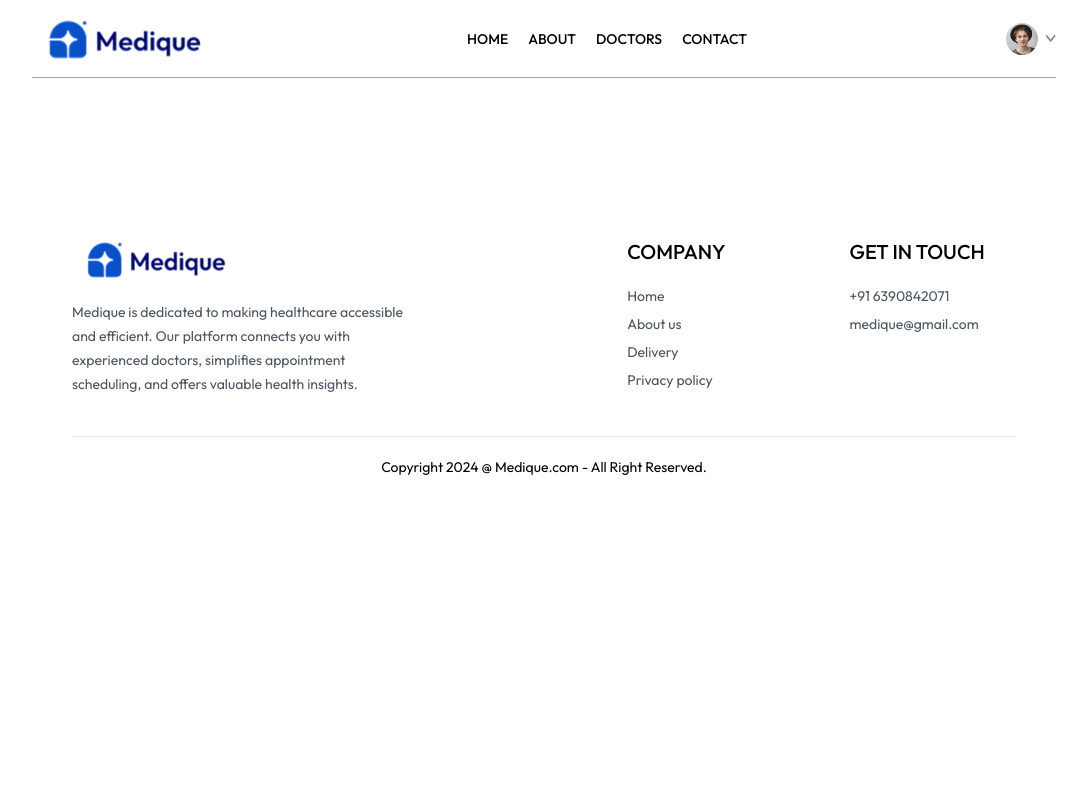
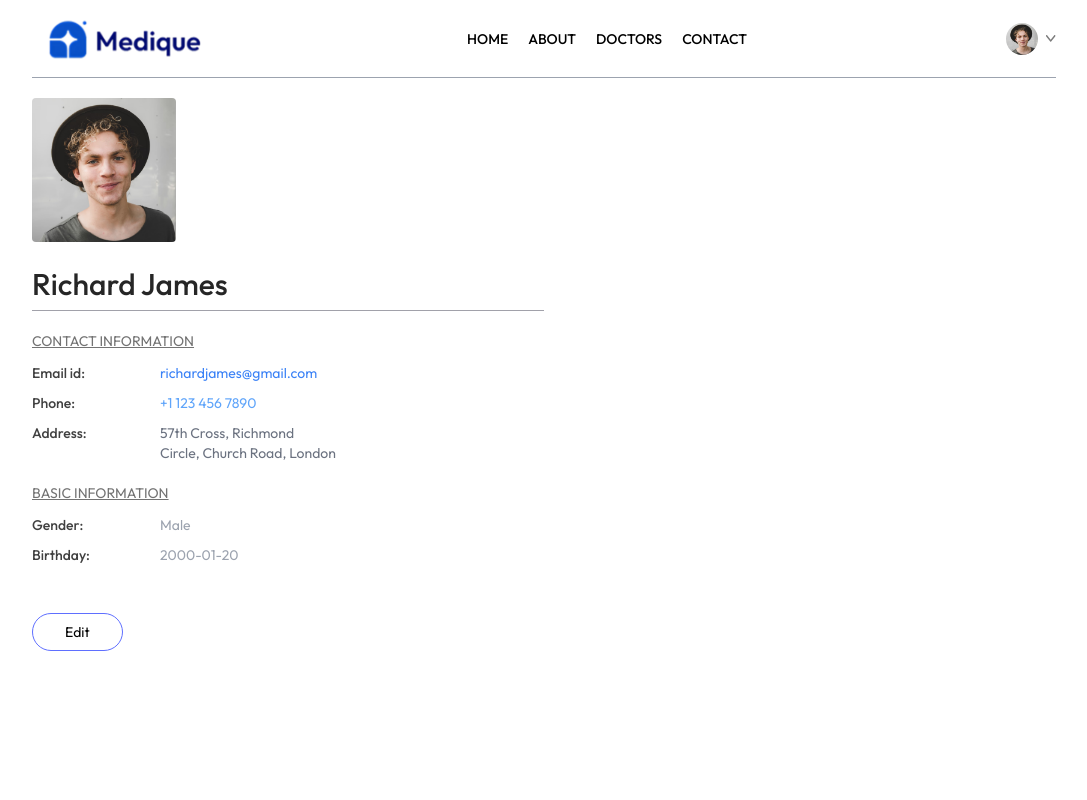
Before and after one commit to xtanislost/Medique---Hospital-Appointment-Management-and-Healthcare-Assistance, a React (Vite) app: page /my-profile in a window 1280 px wide. Shown: the top 800 px of the page, without its empty margins (96-1183 px from the left). Built offline with nearby package versions, Linux system fonts and the light colour scheme.

Commit message:
frontend complete

```diff
--- a/src/components/Navbar.jsx
+++ b/src/components/Navbar.jsx
@@ -54,10 +54,24 @@
                 : <button onClick={()=>navigate('/login')} className='bg-primary text-white px-8 py-3 rounded-full font-light hidden md:block'>Create Account</button>
 
             }
+            <img onClick={() => setShowMenu(true)} className='w-6 md:hidden' src={assets.menu_icon} alt="" />
 
-        </div>
-    </div>
-  )
+{/* ---- Mobile Menu ---- */}
+<div className={`md:hidden right-0 top-0 bottom-0 z-20 overflow-hidden bg-white transition-all ${showMenu ? 'fixed w-full' : 'h-0 w-0'}`}>
+  <div className='flex items-center justify-between px-5 py-6'>
+    <img src={assets.logo} className='w-36' alt="" />
+    <img onClick={() => setShowMenu(false)} src={assets.cross_icon} className='w-7' alt="" />
+  </div>
+  <ul className='flex flex-col items-center gap-2 mt-5 px-5 text-lg font-medium'>
+    <NavLink onClick={() => setShowMenu(false)} to='/'><p className='px-4 py-2 rounded full inline-block'>HOME</p></NavLink>
+    <NavLink onClick={() => setShowMenu(false)} to='/doctors' ><p className='px-4 py-2 rounded full inline-block'>ALL DOCTORS</p></NavLink>
+    <NavLink onClick={() => setShowMenu(false)} to='/about' ><p className='px-4 py-2 rounded full inline-block'>ABOUT</p></NavLink>
+    <NavLink onClick={() => setShowMenu(false)} to='/contact' ><p className='px-4 py-2 rounded full inline-block'>CONTACT</p></NavLink>
+  </ul>
+</div>
+</div>
+</div>
+)
 }
 
 export default Navbar
--- a/src/index.css
+++ b/src/index.css
@@ -11,6 +11,12 @@
     @apply block
 }
 
+@media (max-width:740px) {
+    .active  p{
+       @apply text-white bg-primary
+    }
+}
+
 ::-webkit-scrollbar{
     @apply hidden
 }
--- a/src/pages/Doctors.jsx
+++ b/src/pages/Doctors.jsx
@@ -6,6 +6,7 @@
 const Doctors = () => {
 const {speciality}=useParams()
 const [filterDoc, setFilterDoc] = useState([])
+const [showFilter, setShowFilter] = useState(false)
 const navigate=useNavigate()
 const {Doctors}=useContext(AppContext)
 
@@ -26,7 +27,8 @@
     <div>
       <p className='text-gray-600'> Browse through the doctors specialist </p>
       <div className='flex flex-col sm:flex-row items-start gap-5 mt-5'>
-        <div className='flex flex-col gap-4 text-sm text-gray-600 '>
+      <button onClick={() => setShowFilter(!showFilter)} className={`py-1 px-3 border rounded text-sm  transition-all sm:hidden ${showFilter ? 'bg-primary text-white' : ''}`}>Filters</button>
+      <div className={`flex-col gap-4 text-sm text-gray-600 ${showFilter ? 'flex' : 'hidden sm:flex'}`}>
           <p onClick={() => speciality ==='General physician' ?navigate('/doctors') :navigate('/doctors/General physician')} className={`w-[94vw] sm:w-auto pl-3 py-1.5 pr-16 border border-gray-300 rounded transition-all cursor-pointer ${speciality === 'General physician' ? 'bg-[#E2E5FF] text-black ' : ''}`}>General physician</p>
           <p onClick={() => speciality ==='Gynecologist' ?navigate('/doctors') :navigate('/doctors/Gynecologist')} className={`w-[94vw] sm:w-auto pl-3 py-1.5 pr-16 border border-gray-300 rounded transition-all cursor-pointer ${speciality === 'Gynecologist' ? 'bg-[#E2E5FF] text-black ' : ''}`}>Gynecologist</p>
           <p onClick={() => speciality ==='Dermatologist' ?navigate('/doctors') :navigate('/doctors/Dermatologist')} className={`w-[94vw] sm:w-auto pl-3 py-1.5 pr-16 border border-gray-300 rounded transition-all cursor-pointer ${speciality === 'Dermatologist' ? 'bg-[#E2E5FF] text-black ' : ''} `}>Dermatologist</p>
--- a/src/pages/MyAppointments.jsx
+++ b/src/pages/MyAppointments.jsx
@@ -1,11 +1,37 @@
-import React from 'react'
+import React, { useContext } from 'react'
+import { AppContext } from '../context/AppContext'
 
 const MyAppointments = () => {
-  return (
-    <div>
 
-    </div>
-  )
+    const { doctors } = useContext(AppContext)
+
+    return (
+        <div>
+            <p className='pb-3 mt-12 font-medium text-zinc-700 border-b'>My appointments</p>
+            <div className=''>
+                {doctors.slice(0, 2).map((item, index) => (
+                    <div key={index} className='grid grid-cols-[1fr_2fr] gap-4 sm:flex sm:gap-6 py-2 border-b'>
+                        <div>
+                            <img className='w-32 bg-indigo-50' src={item.image} alt="" />
+                        </div>
+                        <div className='flex-1 text-sm text-zinc-600'>
+                            <p className='text-neutral-800 font-semibold'>{item.name}</p>
+                            <p>{item.speciality}</p>
+                            <p className='text-zinc-700 font-medium mt-1'>Address:</p>
+                            <p className='text-xs'>{item.address.line1}</p>
+                            <p className='text-xs'>{item.address.line2}</p>
+                            <p className='text-xs mt-1'><span className='text-sm text-neutral-700 font-medium'>Date & Time:</span> 25, July, 2024 |  8:30 PM</p>
+                        </div>
+                        <div></div>
+                        <div className='flex flex-col gap-2 justify-end'>
+                            <button className='text-sm text-stone-500 text-center sm:min-w-48 py-2 border rounded hover:bg-primary hover:text-white transition-all duration-300'>Pay Online</button>
+                            <button className='text-sm text-stone-500 text-center sm:min-w-48 py-2 border rounded hover:bg-red-600 hover:text-white transition-all duration-300'>Cancel appointment</button>
+                        </div>
+                    </div>
+                ))}
+            </div>
+        </div>
+    )
 }
 
 export default MyAppointments
--- a/src/pages/MyProfile.jsx
+++ b/src/pages/MyProfile.jsx
@@ -1,11 +1,77 @@
-import React from 'react'
+import React, { useState } from 'react'
+import { assets } from '../assets/assets'
 
 const MyProfile = () => {
-  return (
-    <div>
 
-    </div>
-  )
+    const [isEdit, setIsEdit] = useState(false)
+
+    const [userData, setUserData] = useState({
+        name: "Richard James",
+        image: assets.profile_pic,
+        email: 'richardjames@gmail.com',
+        phone: '+1  123 456 7890',
+        address: {
+            line1: '57th Cross, Richmond',
+            line2: 'Circle, Church Road, London',
+        },
+        gender: 'Male',
+        dob: '2000-01-20'
+    })
+
+    return (
+        <div className='max-w-lg flex flex-col gap-2 text-sm'>
+            <img className='w-36 rounded' src={userData.image} alt="" />
+
+            {isEdit
+                ? <input className='bg-gray-50 text-3xl font-medium max-w-60 mt-4' type="text" onChange={(e) => setUserData(prev => ({ ...prev, name: e.target.value }))} value={userData.name} />
+                : <p className='font-medium text-3xl text-neutral-800 mt-4'>{userData.name}</p>
+            }
+
+            <hr className='bg-zinc-400 h-[1px] border-none' />
+            <div>
+                <p className='text-neutral-500 underline mt-3'>CONTACT INFORMATION</p>
+                <div className='grid grid-cols-[1fr_3fr] gap-y-2.5 mt-3 text-neutral-700'>
+                    <p className='font-medium'>Email id:</p>
+                    <p className='text-blue-500'>{userData.email}</p>
+                    <p className='font-medium'>Phone:</p>
+                    {isEdit
+                        ? <input className='bg-gray-100 max-w-52' type="text" onChange={(e) => setUserData(prev => ({ ...prev, phone: e.target.value }))} value={userData.phone} />
+                        : <p className='text-blue-400'>{userData.phone}</p>}
+                    <p className='font-medium'>Address:</p>
+                    {isEdit
+                        ? <p>
+                            <input className='bg-gray-50' type="text" onChange={(e) => setUserData(prev => ({ ...prev, address: { ...prev.address, line1: e.target.value } }))} value={userData.address.line1} />
+                            <br />
+                            <input className='bg-gray-50' type="text" onChange={(e) => setUserData(prev => ({ ...prev, address: { ...prev.address, line2: e.target.value } }))} value={userData.address.line2} /></p>
+                        : <p className='text-gray-500'>{userData.address.line1} <br /> {userData.address.line2}</p>
+                    }
+                </div>
+            </div>
+            <div>
+                <p className='text-neutral-500 underline mt-3'>BASIC INFORMATION</p>
+                <div className='grid grid-cols-[1fr_3fr] gap-y-2.5 mt-3 text-neutral-700'>
+                    <p className='font-medium'>Gender:</p>
+                    {isEdit
+                        ? <select className='max-w-20 bg-gray-100' onChange={(e) => setUserData(prev => ({ ...prev, gender: e.target.value }))} value={userData.gender} >
+                            <option value="Male">Male</option>
+                            <option value="Female">Female</option>
+                        </select>
+                        : <p className='text-gray-400'>{userData.gender}</p>}
+                    <p className='font-medium'>Birthday:</p>
+                    {isEdit
+                        ? <input className='max-w-28 bg-gray-100' type='date' onChange={(e) => setUserData(prev => ({ ...prev, dob: e.target.value }))} value={userData.dob} />
+                        : <p className='text-gray-400'>{userData.dob}</p>}
+                </div>
+            </div>
+            <div className='mt-10'>
+                {
+                   isEdit
+                   ? <button onClick={() => setIsEdit(false)} className='border border-primary px-8 py-2 rounded-full hover:bg-primary hover:text-white transition-all'>Save information</button>
+                   : <button onClick={() => setIsEdit(true)} className='border border-primary px-8 py-2 rounded-full hover:bg-primary hover:text-white transition-all'>Edit</button>
+           }
+       </div>
+   </div>
+)
 }
 
 export default MyProfile
```
